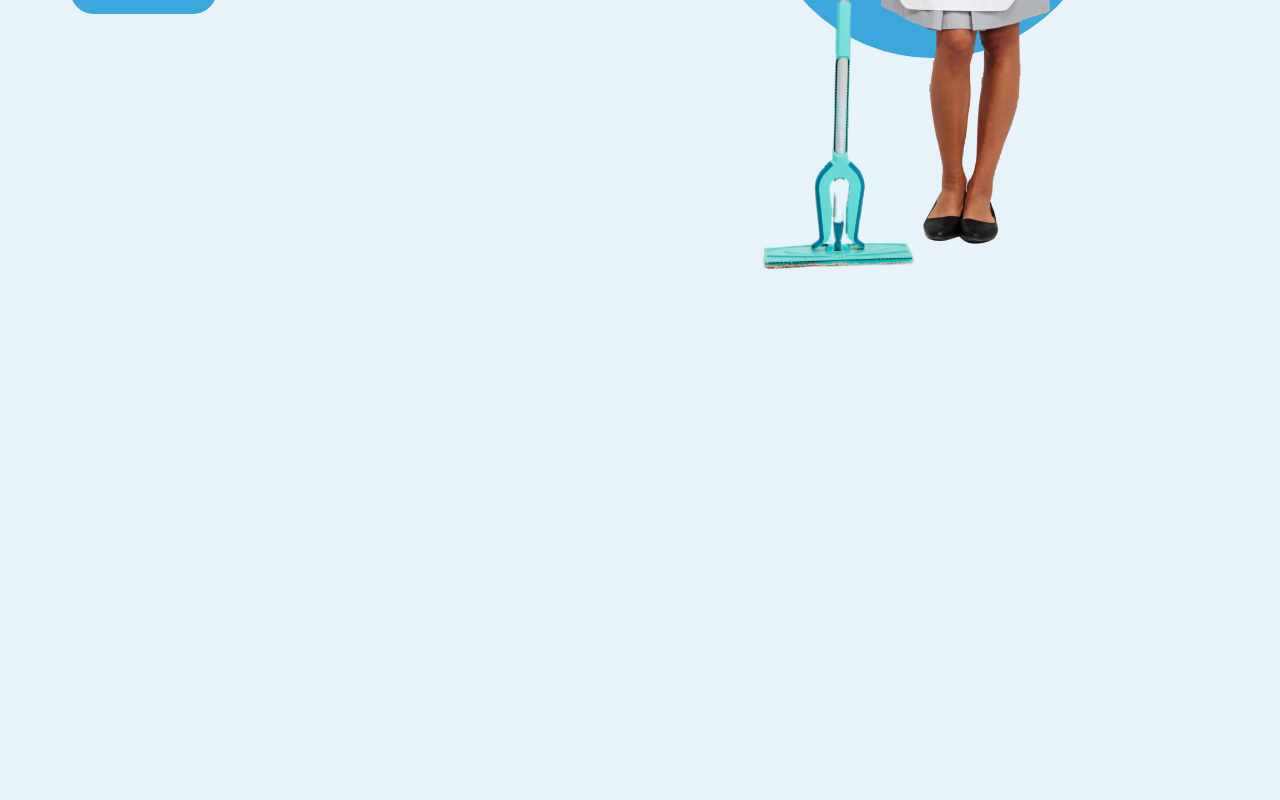
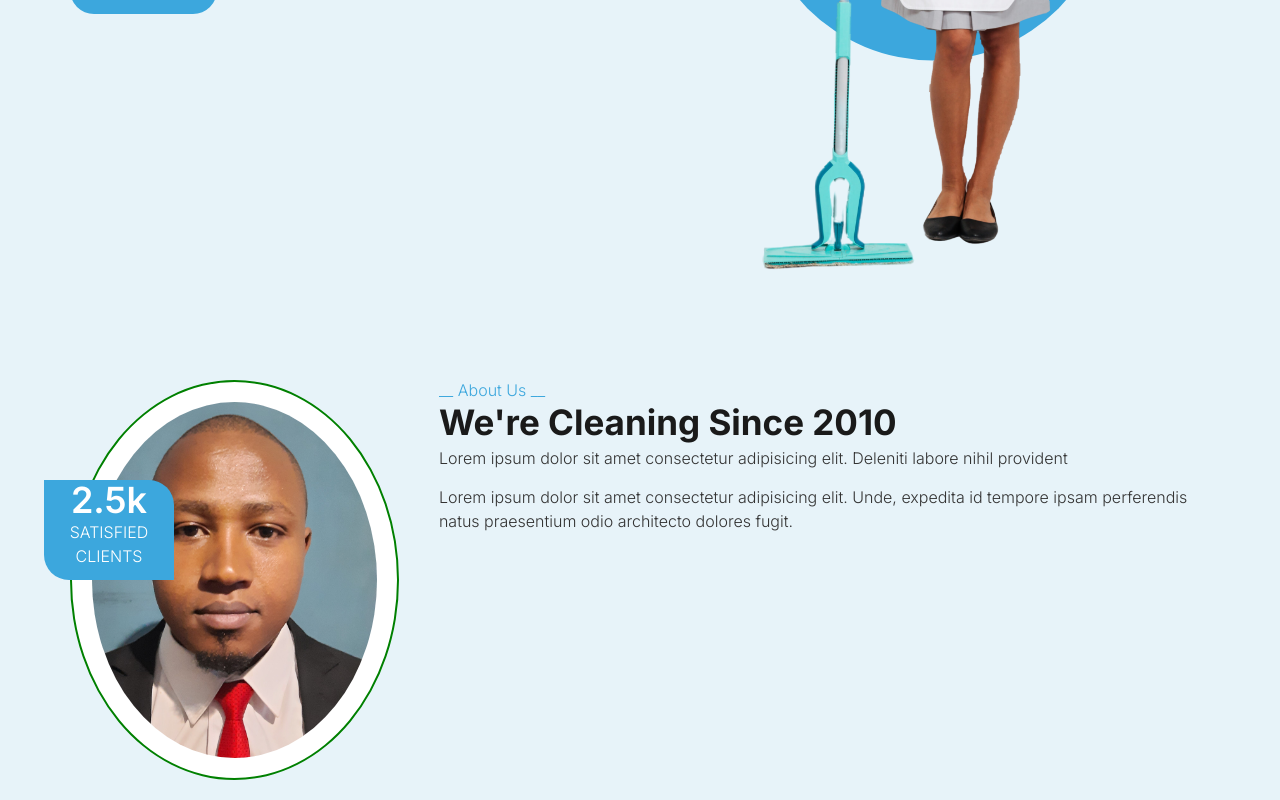
Before and after one commit to FrancisFlow/frontend-training, a Next.js app: page / in a window 1280 px wide. Shown: the part 633-1433 px from the top of the page. Before the commit the page ends 993 px from the top, so only its background shows below. Built offline with nearby package versions, Linux system fonts and the light colour scheme.

Commit message:
Self test design actual

```diff
--- a/src/app/globals.css
+++ b/src/app/globals.css
@@ -249,8 +249,8 @@ p{
 }
 
 .hero-image .circle{
-  height: 350px;
-  width: 350px;
+  height: 355px;
+  width: 355px;
   background-color: var(--main-color);
   border-radius: 50%;
   transform: translate(-50%, -50%);
@@ -262,6 +262,65 @@ p{
 
 }
 /* about */
+
+.about {
+  padding: 20px;
+}
+
+.about-grid{
+  display:grid;
+  grid-template-columns: auto auto;
+  gap: 40px;
+}
+
+.about {
+  display: flex;
+  align-items: start;
+}
+.about-text h3 {
+  color: var(--main-color)
+}
+
+.about-text h1{
+  font-size: var(--fs-3xl);
+  font-weight:700;
+
+}
+.about-text h3, .about-text h1 {
+  text-transform: capitalize;
+}
+
+.about img{
+  position:relative;
+  max-height:400px;
+  max-width: 400px;
+  margin:auto;
+  display: block;
+  padding: 20px;
+  margin:auto;
+  background-color: white;
+  border-radius: 50%;
+  border: 2px solid green;
+  z-index: -1;
+  align-self: center;
+
+}
+.wonky-dot {
+  height:100px;
+  position: absolute;
+  width:130px;
+  background-color:var(--main-color);
+  border-radius: 0 25px;
+  transform: translate(-20%, 100%);
+  align-self: center;
+
+}
+
+.about .wonky-wrapper {
+
+  left:50%;
+  top: 50%;
+}
 /* services */
 /* pricing */
 /* team */
--- a/src/app/page.js
+++ b/src/app/page.js
@@ -1,3 +1,4 @@
+import About from '@/components/About/About'
 import HeroSection from '@/components/herosection/Hero'
 import Navbar from '@/components/navbar/Navbar'
 import Image from 'next/image'
@@ -8,6 +9,7 @@ export default function Home() {
     <main className='page-wrapper' >
       <Navbar />
       <HeroSection />
+      <About />
     </main>
     </>
   )
--- /dev/null
+++ b/src/components/About/About.js
@@ -0,0 +1,29 @@
+const About = () => {
+    return (
+        <>
+        <section className="about section-padding" id="about" >
+           <div className="container">
+            <div className="about-grid">
+                <div className="about-image">
+                    <div className="wonky-wrapper">
+                        <div className="wonky-dot text-center">
+                            <h1 className="text-4xl font-semibold text-white" >2.5k</h1>
+                            <p className="font-light text-white uppercase" >satisfied clients</p>
+                        </div>
+                    </div>
+                    <img src="/images/francisngigi1.jpg" alt="about image" />
+                </div>
+                <div className="about-text">
+                    <h3>__ about us __</h3>
+                    <h1>we're cleaning since 2010</h1>
+                    <p>Lorem ipsum dolor sit amet consectetur adipisicing elit. Deleniti labore nihil provident </p>
+                    <p>Lorem ipsum dolor sit amet consectetur adipisicing elit. Unde, expedita id tempore ipsam perferendis natus praesentium odio architecto dolores fugit.</p>
+                </div>
+            </div>
+           </div>
+        </section>
+        </>
+      );
+}
+
+export default About;
```
Also changed, not shown: public/images/francisngigi1.jpg (added).
